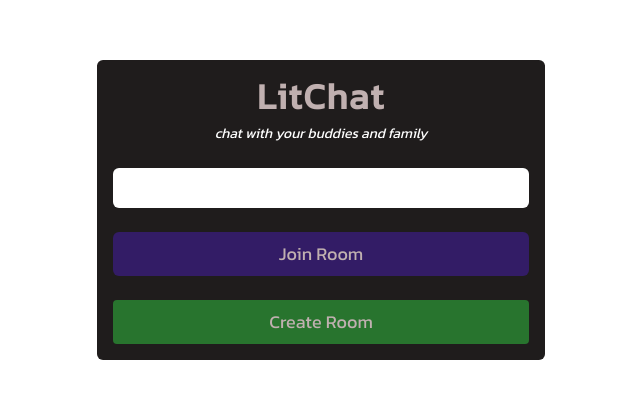
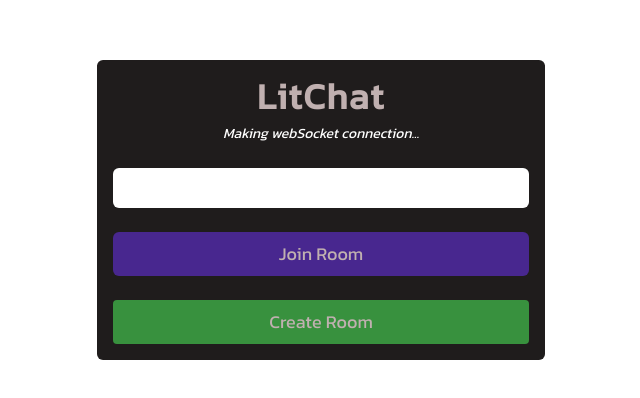
Before and after one commit to anichukwuebuka65/chatMeClient, a React (Vite) app: page / in a window 1280 px wide. Shown: the part 190-588 px from the top of the page, without its empty margins (319-959 px from the left). Built offline with nearby package versions, Linux system fonts and the light colour scheme; no server answers.

Commit message:
added some features

```diff
--- a/src/App.jsx
+++ b/src/App.jsx
@@ -3,12 +3,9 @@ import Home from "./Pages/Home";
 import Login from "./Pages/Login";
 import useWebSocket from "./hooks/useWebSocket";
 
-const localUrl = "ws://localhost:3000";
-const prodUrl = "https://chatmebackend.onrender.com";
-
 function App() {
   const [page, setPage] = useState("login");
-  const { wsConn, subscribe, subscribers } = useWebSocket(prodUrl);
+  const { wsConn, subscribe, subscribers } = useWebSocket();
   const [roomId, setRoomId] = useState(1);
   const [iceServers, setIceServers] = useState([]);
 
--- a/src/Pages/Home.jsx
+++ b/src/Pages/Home.jsx
@@ -4,18 +4,21 @@ import usePeerConn from "../hooks/usePeerConn";
 import Chat from "../components/Chat/Chat";
 
 export default function Home({ wsConn, iceServers, subscribe, roomId }) {
-  if (iceServers.length === 0) return null;
+  if (iceServers.length === 0) return <p> ice server error, try again</p>;
   const [isStream, setIsStream] = useState(false);
   const [messages, setMessages] = useState([]);
+  const [channelOpened, setChannelOpened] = useState(false);
+
   const { localStream, remoteStream, conn, subscribeToData, dataChannel } =
-    usePeerConn(subscribe, iceServers, wsConn, setIsStream, setMessages);
+    usePeerConn(
+      subscribe,
+      iceServers,
+      wsConn,
+      setIsStream,
+      setChannelOpened,
+      setMessages
+    );
   const [showMessages, setShowMessages] = useState(false);
-
-  useEffect(() => {
-    subscribeToData((data) => {
-      setMessages((prev) => [...prev, { peer: "remote", message: data }]);
-    });
-  }, []);
 
   return (
     <div
@@ -53,6 +56,7 @@ export default function Home({ wsConn, iceServers, subscribe, roomId }) {
             setMessages,
             setShowMessages,
             dataChannel,
+            channelOpened,
             stream: isStream ? remoteStream : localStream,
           }}
         />
--- a/src/Pages/Login.jsx
+++ b/src/Pages/Login.jsx
@@ -1,8 +1,9 @@
-import React, { useRef, useState } from "react";
+import React, { useEffect, useRef, useState } from "react";
 
 function Login({ wsConn, roomId }) {
   const roomIdRef = useRef();
   const [err, setError] = useState("");
+  const [connOpen, setConnOpen] = useState(false);
 
   function joinRoom() {
     if (!roomIdRef.current.value) return setError("Pls enter the room id ");
@@ -13,15 +14,23 @@ function Login({ wsConn, roomId }) {
     wsConn.sendJson({ type: "createRoom" });
   }
 
+  useEffect(() => {
+    wsConn.onopen = () => {
+      setConnOpen(true);
+    };
+  }, []);
+
   return (
     <div
       style={{ width: "min(100%, 28rem)" }}
       className=" rounded-md mx-4 p-4 bg-[#1f1c1c] text-center text-[#c0b0b0]"
     >
       <h1 className="text-4xl tracking-wider font-[600] mb-2">LitChat</h1>
-      <p className="text-[#ffffff] italic text-sm">
-        chat with your buddies and family
-      </p>
+      {!connOpen ? (
+        <p className="text-[#ffffff] italic text-sm">
+          Making webSocket connection...
+        </p>
+      ) : null}
       {!roomId && <p>Room not found, pls create a new room</p>}
       <form className="grid gap-6">
         <label htmlFor="roomId"></label>
@@ -38,14 +47,20 @@ function Login({ wsConn, roomId }) {
         </div>
 
         <button
-          className="bg-[#331c66] text-lg rounded-md py-2"
+          disabled={!connOpen}
+          className={`${
+            !connOpen && "cursor-not-allowed bg-[#48278f]"
+          } bg-[#331c66] text-lg rounded-md py-2`}
           type="button"
           onClick={joinRoom}
         >
           Join Room
         </button>
         <button
-          className="rounded py-2 bg-[#28742e] text-lg"
+          disabled={!connOpen}
+          className={`${
+            !connOpen && "cursor-not-allowed bg-[#38913e]"
+          } rounded py-2 bg-[#28742e] text-lg`}
           type="button"
           onClick={createRoom}
         >
--- a/src/components/Chat/Chat.jsx
+++ b/src/components/Chat/Chat.jsx
@@ -1,4 +1,5 @@
-import React, { useRef, useState } from "react";
+import React, { useEffect, useRef, useState } from "react";
+import Video from "../Video/Video";
 
 export default function Chat({
   setShowMessages,
@@ -7,6 +8,7 @@ export default function Chat({
   messages,
   stream,
   dataChannel,
+  channelOpened,
 }) {
   const [message, setMessage] = useState("");
   const scrollToViewRef = useRef();
@@ -21,16 +23,26 @@ export default function Chat({
     if (scrollToViewRef.current) {
       scrollToViewRef.current.scrollIntoView({ alignToTop: false });
     }
-    if (dataChannel) dataChannel.send(message);
+    if (dataChannel) {
+      dataChannel.send(message);
+    }
+  }
+
+  if (!channelOpened) {
+    return (
+      <div className="flex items-center sm:basis-[16rem] grow-[1]">
+        <p className="grow text-center text-xl ">Connecting...</p>
+      </div>
+    );
   }
 
   return (
     <div className="relative sm:basis-[16rem] grow-[1]  bg-white h-full">
-      {/* {showMessages ? (
-        <div className="border border-[#a97cce] sm:hidden shadow-md absolute w-24 aspect-square sm:aspect-video lg:w-1/4 md:top-8 top-4 lg:left-8 left-4 rounded-lg overflow-hidden z-50">
+      {showMessages ? (
+        <div className=" sm:hidden shadow-md w-full h-20 z-50">
           <Video stream={stream} />
         </div>
-      ) : null} */}
+      ) : null}
 
       <div className="flex justify-end p-2">
         <button onClick={closeMessage}>
--- a/src/hooks/usePeerConn.js
+++ b/src/hooks/usePeerConn.js
@@ -5,24 +5,13 @@ export default function usePeerConn(
   iceServers,
   wsConn,
   setIsStream,
+  setChannelOpened,
   setMessages
 ) {
-  const [localStream] = useState(new MediaStream());
-  const [remoteStream] = useState(new MediaStream());
+  const [localStream, setLocalStream] = useState();
+  const [remoteStream, setRemoteStream] = useState(new MediaStream());
   const [conn, setConn] = useState();
   const [dataChannel, setDataChannel] = useState();
-  const [channelSubscribers, setChannelSubscribers] = useState([]);
-
-  function subscribeToData(fn) {
-    setChannelSubscribers((state) => [...state, fn]);
-  }
-
-  if (dataChannel) {
-    dataChannel.onmessage = (event) => {
-      console.log("message");
-      channelSubscribers.forEach((fn) => fn(event.data));
-    };
-  }
 
   useEffect(() => {
     let polite = true;
@@ -34,7 +23,6 @@ export default function usePeerConn(
     });
 
     const peerConn = new RTCPeerConnection({ iceServers });
-    setConn(peerConn);
 
     subscribe("userJoined", async () => {
       polite = false;
@@ -42,16 +30,6 @@ export default function usePeerConn(
     });
 
     addTrackToLocalStream();
-
-    // dataChannel.onmessage = (event) => {
-    //   setMessages((prev) => [
-    //     ...prev,
-    //     {
-    //       peer: "remote",
-    //       message: event.data,
-    //     },
-    //   ]);
-    // };
 
     peerConn.onnegotiationneeded = async () => {
       await peerConn.setLocalDescription();
@@ -67,14 +45,18 @@ export default function usePeerConn(
       }
       if (peerConn.connectionState == "connected") {
         if (!polite) {
-          setDataChannel(peerConn.createDataChannel("messages"));
+          const channel = peerConn.createDataChannel("messages");
+          registerChannelEvents(channel);
+          setDataChannel(channel);
         } else {
           peerConn.ondatachannel = (event) => {
+            registerChannelEvents(event.channel);
             setDataChannel(event.channel);
           };
         }
       }
     };
+
     peerConn.ontrack = ({ track }) => {
       remoteStream.addTrack(track);
       setIsStream(true);
@@ -84,16 +66,16 @@ export default function usePeerConn(
       wsConn.sendJson({ type: "candidate", candidate: event.candidate });
     };
 
+    setConn(peerConn);
+
     async function handleDescription(res) {
       if (res.description.type == "offer") {
         if (peerConn.signalingState !== "stable") {
           return;
         }
-
-        addTrackToPeerConn();
-
         try {
           await peerConn.setRemoteDescription(res.description);
+          await addTrackToPeerConn();
           await peerConn.setLocalDescription();
           wsConn.sendJson({
             type: "description",
@@ -107,6 +89,18 @@ export default function usePeerConn(
       }
     }
 
+    function registerChannelEvents(dataChannel) {
+      dataChannel.onmessage = (event) => {
+        setMessages((prev) => [
+          ...prev,
+          { peer: "remote", message: event.data },
+        ]);
+      };
+      dataChannel.onopen = () => {
+        setChannelOpened(true);
+      };
+    }
+
     function handleCandidate(res) {
       if (res.type === "candidate" && res.candidate) {
         peerConn.addIceCandidate(res.candidate);
@@ -114,25 +108,22 @@ export default function usePeerConn(
     }
 
     function addTrackToLocalStream() {
-      getMedia().then((stream) => {
-        stream.getTracks().forEach((track) => {
-          if (track.kind === "audio") return;
-          localStream.addTrack(track);
-        });
+      getMedia(false).then((stream) => {
+        setLocalStream(stream);
       });
     }
 
-    async function getMedia() {
+    async function getMedia(audio) {
       const constraints = {
         video: true,
-        audio: true,
+        audio,
       };
       const stream = await navigator.mediaDevices.getUserMedia(constraints);
       return stream;
     }
 
     async function addTrackToPeerConn() {
-      const stream = await getMedia();
+      const stream = await getMedia(true);
       stream.getTracks().forEach((track) => {
         peerConn.addTrack(track);
       });
@@ -143,7 +134,6 @@ export default function usePeerConn(
     localStream,
     remoteStream,
     conn,
-    subscribeToData,
     dataChannel,
   };
 }
--- a/src/hooks/useWebSocket.js
+++ b/src/hooks/useWebSocket.js
@@ -1,6 +1,9 @@
 import React, { useEffect, useRef, useState } from "react";
 
-const wsConn = new WebSocket("ws://localhost:3000");
+const localUrl = "ws://localhost:3000";
+const prodUrl = "wss://chatmebackend.onrender.com";
+
+const wsConn = new WebSocket(prodUrl);
 const subscribers = {};
 
 export default function useWebSocket() {
```
